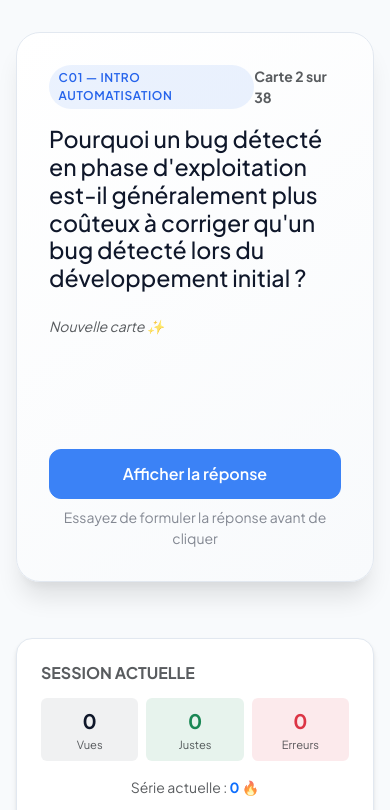
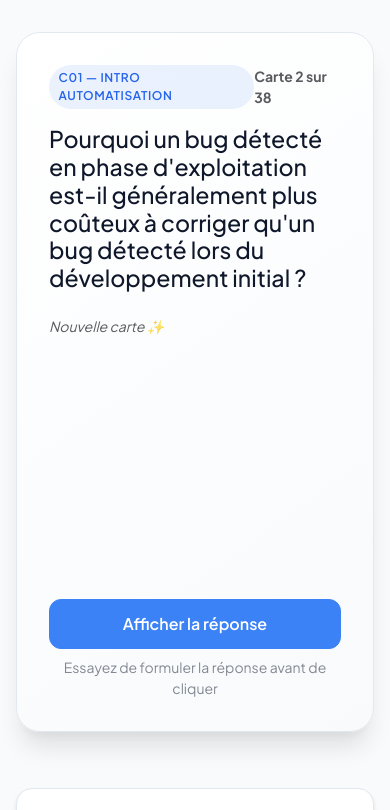
Before and after one commit to David12000/revisions-github-action, a plain HTML site: page index.html in a window 390 px wide. Shown: the top 810 px of the page. Drawn offline with nearby package versions, Linux system fonts and the light colour scheme.

Commit message:
Update index.html

```diff
--- a/index.html
+++ b/index.html
@@ -172,7 +172,7 @@
         padding: 2rem;
       }
       .flashcard-inner {
-        min-height: 550px;
+        min-height: 700px;
       }
     }
   </style>
```
